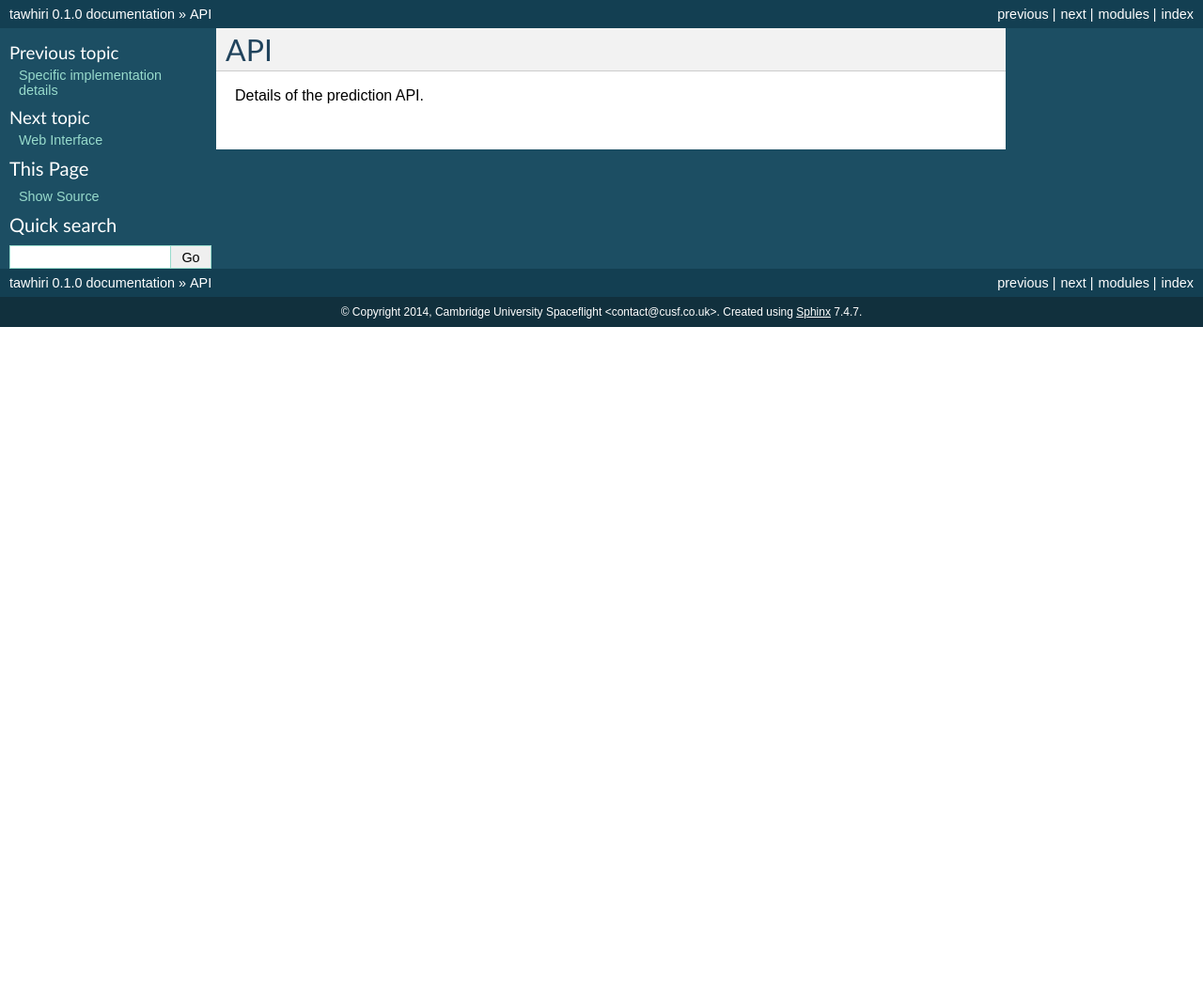
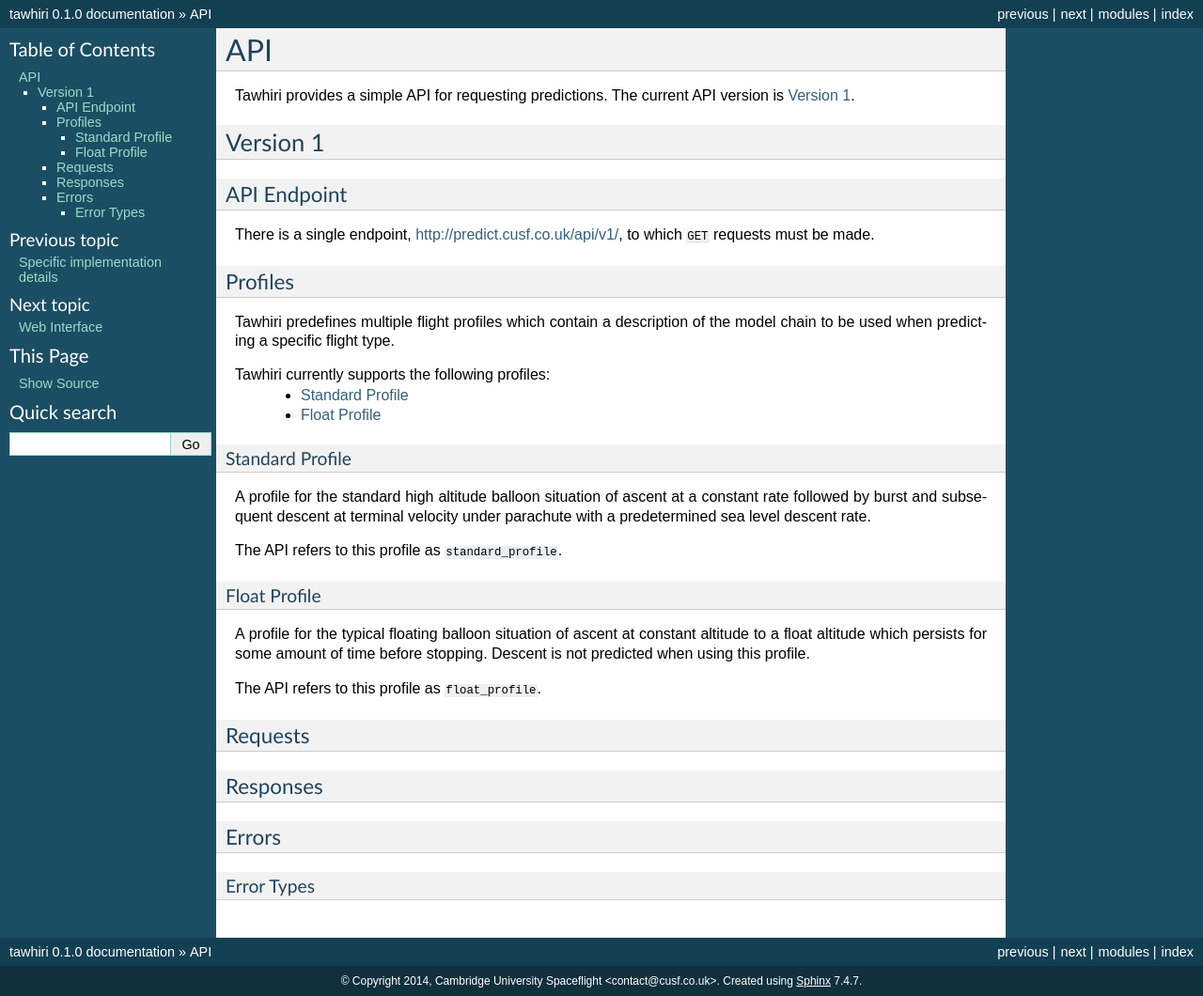
Before and after one commit to cuspaceflight/tawhiri, a Sphinx documentation site: the page built from docs/api.rst, in a window 1280 px wide. Shown: the whole page at 94% size. Built offline with Sphinx 7.4.7, drawn with Linux system fonts in a browser that asks for light colours; before the commit the page ends 900 px from its top, so only the background shows below that.

Commit message:
started API docs

```diff
--- a/docs/api.rst
+++ b/docs/api.rst
@@ -1,4 +1,52 @@
 API
 ===
 
-Details of the prediction API.
+Tawhiri provides a simple API for requesting predictions. The current API
+version is `Version 1`_.
+
+Version 1
+---------
+
+API Endpoint
+~~~~~~~~~~~~~
+There is a single endpoint, http://predict.cusf.co.uk/api/v1/, to which ``GET``
+requests must be made.
+
+Profiles
+~~~~~~~~
+Tawhiri predefines multiple flight profiles which contain a description of the
+model chain to be used when predicting a specific flight type.
+
+Tawhiri currently supports the following profiles:
+ * `Standard Profile`_
+ * `Float Profile`_
+
+Standard Profile
+^^^^^^^^^^^^^^^^
+A profile for the standard high altitude balloon situation of ascent at a
+constant rate followed by burst and subsequent descent at terminal velocity
+under parachute with a predetermined sea level descent rate.
+
+The API refers to this profile as ``standard_profile``.
+
+Float Profile
+^^^^^^^^^^^^^
+A profile for the typical floating balloon situation of ascent at constant
+altitude to a float altitude which persists for some amount of time before
+stopping. Descent is not predicted when using this profile.
+
+The API refers to this profile as ``float_profile``.
+
+Requests
+~~~~~~~~
+
+
+Responses
+~~~~~~~~~
+
+
+Errors
+~~~~~~
+
+Error Types
+^^^^^^^^^^^
```
Also changed, not shown: docs/code/tawhiri.rst (+8 -0 lines).
